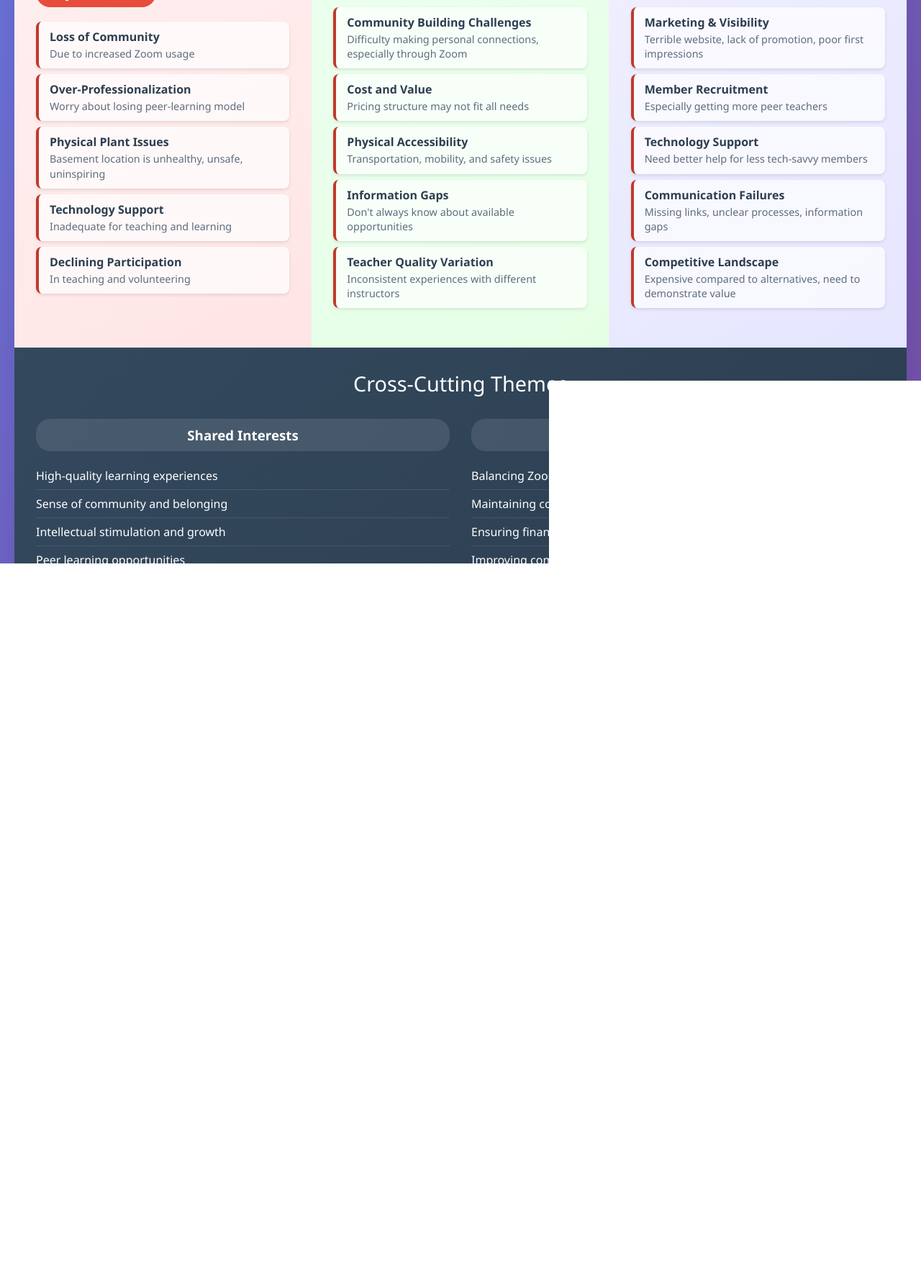
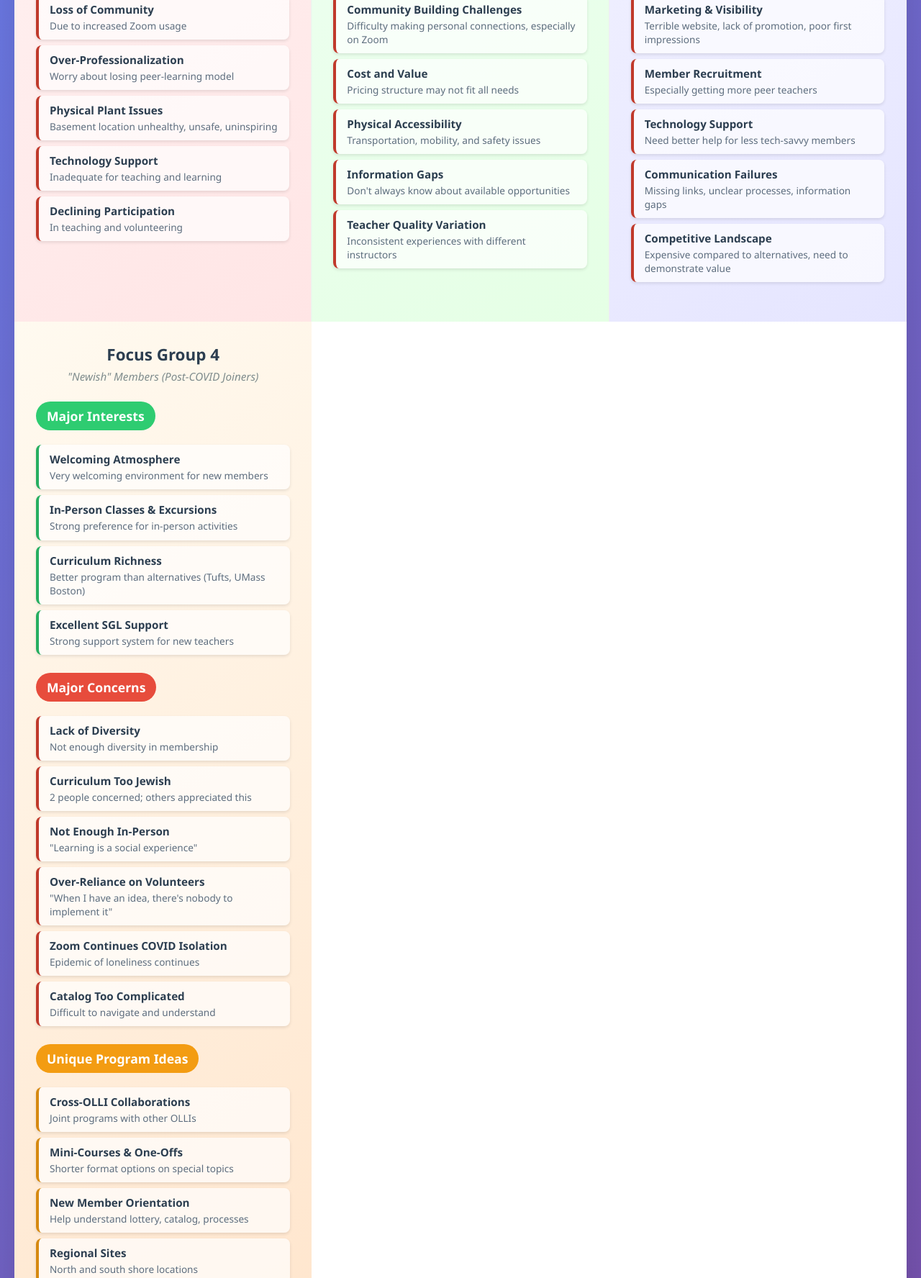
Before and after one commit to JHNDAY/JhndayRprts, a plain HTML site: page BolliFocusGroupAnalysis.html in a window 1280 px wide. Shown: the part 742-2518 px from the top of the page at 72% size. Before the commit the page ends 1628 px from the top, so only its background shows below. Drawn offline with Linux system fonts and the light colour scheme.

Commit message:
Update BolliFocusGroupAnalysis.html

```diff
--- a/BolliFocusGroupAnalysis.html
+++ b/BolliFocusGroupAnalysis.html
@@ -14,7 +14,7 @@
         }
 
         .container {
-            max-width: 1400px;
+            max-width: 1600px;
             margin: 0 auto;
             background: white;
             border-radius: 15px;
@@ -43,7 +43,7 @@
 
         .groups-container {
             display: grid;
-            grid-template-columns: repeat(auto-fit, minmax(400px, 1fr));
+            grid-template-columns: repeat(auto-fit, minmax(350px, 1fr));
             gap: 0;
         }
 
@@ -73,11 +73,13 @@
             color: #7f8c8d;
             font-style: italic;
             margin: 0;
+            font-size: 0.95em;
         }
 
         .group1 { background: linear-gradient(145deg, #fff5f5 0%, #ffe5e5 100%); }
         .group2 { background: linear-gradient(145deg, #f0fff4 0%, #e5ffe5 100%); }
         .group3 { background: linear-gradient(145deg, #f5f5ff 0%, #e5e5ff 100%); }
+        .group4 { background: linear-gradient(145deg, #fffaf0 0%, #ffe5cc 100%); }
 
         .section {
             margin-bottom: 25px;
@@ -99,6 +101,11 @@
 
         .concerns .section-title {
             background: #e74c3c;
+            color: white;
+        }
+
+        .ideas .section-title {
+            background: #f39c12;
             color: white;
         }
 
@@ -130,14 +137,19 @@
             border-left-color: #c0392b;
         }
 
+        .ideas .item-list li {
+            border-left-color: #d68910;
+        }
+
         .item-title {
             font-weight: 600;
             margin-bottom: 3px;
             color: #2c3e50;
+            font-size: 0.95em;
         }
 
         .item-desc {
-            font-size: 0.9em;
+            font-size: 0.85em;
             color: #5d6d7e;
             line-height: 1.4;
         }
@@ -145,7 +157,7 @@
         .cross-cutting {
             background: linear-gradient(135deg, #34495e 0%, #2c3e50 100%);
             color: white;
-            padding: 30px;
+            padding: 40px;
         }
 
         .cross-cutting h2 {
@@ -184,6 +196,12 @@
             border-bottom: none;
         }
 
+        @media (max-width: 1200px) {
+            .groups-container {
+                grid-template-columns: repeat(2, 1fr);
+            }
+        }
+
         @media (max-width: 768px) {
             .groups-container {
                 grid-template-columns: 1fr;
@@ -209,11 +227,10 @@
     <div class="container">
         <div class="header">
             <h1>BOLLI Strategic Planning Focus Groups</h1>
-            <p>Analysis of Major Interests and Concerns</p>
+            <p>Comprehensive Analysis of Major Interests and Concerns - All Four Groups</p>
         </div>
 
         <div class="groups-container">
-            <!-- Group 1: Veteran Leaders -->
             <div class="group group1">
                 <div class="group-header">
                     <h2 class="group-title">Focus Group 1</h2>
@@ -255,7 +272,7 @@
                         </li>
                         <li>
                             <div class="item-title">Physical Plant Issues</div>
-                            <div class="item-desc">Basement location is unhealthy, unsafe, uninspiring</div>
+                            <div class="item-desc">Basement location unhealthy, unsafe, uninspiring</div>
                         </li>
                         <li>
                             <div class="item-title">Technology Support</div>
@@ -269,7 +286,6 @@
                 </div>
             </div>
 
-            <!-- Group 2: Mixed Experience -->
             <div class="group group2">
                 <div class="group-header">
                     <h2 class="group-title">Focus Group 2</h2>
@@ -303,7 +319,7 @@
                     <ul class="item-list">
                         <li>
                             <div class="item-title">Community Building Challenges</div>
-                            <div class="item-desc">Difficulty making personal connections, especially through Zoom</div>
+                            <div class="item-desc">Difficulty making personal connections, especially on Zoom</div>
                         </li>
                         <li>
                             <div class="item-title">Cost and Value</div>
@@ -325,7 +341,6 @@
                 </div>
             </div>
 
-            <!-- Group 3: Diverse Tenure -->
             <div class="group group3">
                 <div class="group-header">
                     <h2 class="group-title">Focus Group 3</h2>
@@ -380,10 +395,95 @@
                     </ul>
                 </div>
             </div>
+
+            <div class="group group4">
+                <div class="group-header">
+                    <h2 class="group-title">Focus Group 4</h2>
+                    <p class="group-subtitle">"Newish" Members (Post-COVID Joiners)</p>
+                </div>
+
+                <div class="section interests">
+                    <div class="section-title">Major Interests</div>
+                    <ul class="item-list">
+                        <li>
+                            <div class="item-title">Welcoming Atmosphere</div>
+                            <div class="item-desc">Very welcoming environment for new members</div>
+                        </li>
+                        <li>
+                            <div class="item-title">In-Person Classes & Excursions</div>
+                            <div class="item-desc">Strong preference for in-person activities</div>
+                        </li>
+                        <li>
+                            <div class="item-title">Curriculum Richness</div>
+                            <div class="item-desc">Better program than alternatives (Tufts, UMass Boston)</div>
+                        </li>
+                        <li>
+                            <div class="item-title">Excellent SGL Support</div>
+                            <div class="item-desc">Strong support system for new teachers</div>
+                        </li>
+                    </ul>
+                </div>
+
+                <div class="section concerns">
+                    <div class="section-title">Major Concerns</div>
+                    <ul class="item-list">
+                        <li>
+                            <div class="item-title">Lack of Diversity</div>
+                            <div class="item-desc">Not enough diversity in membership</div>
+                        </li>
+                        <li>
+                            <div class="item-title">Curriculum Too Jewish</div>
+                            <div class="item-desc">2 people concerned; others appreciated this</div>
+                        </li>
+                        <li>
+                            <div class="item-title">Not Enough In-Person</div>
+                            <div class="item-desc">"Learning is a social experience"</div>
+                        </li>
+                        <li>
+                            <div class="item-title">Over-Reliance on Volunteers</div>
+                            <div class="item-desc">"When I have an idea, there's nobody to implement it"</div>
+                        </li>
+                        <li>
+                            <div class="item-title">Zoom Continues COVID Isolation</div>
+                            <div class="item-desc">Epidemic of loneliness continues</div>
+                        </li>
+                        <li>
+                            <div class="item-title">Catalog Too Complicated</div>
+                            <div class="item-desc">Difficult to navigate and understand</div>
+                        </li>
+                    </ul>
+                </div>
+
+                <div class="section ideas">
+                    <div class="section-title">Unique Program Ideas</div>
+                    <ul class="item-list">
+                        <li>
+                            <div class="item-title">Cross-OLLI Collaborations</div>
+                            <div class="item-desc">Joint programs with other OLLIs</div>
+                        </li>
+                        <li>
+                            <div class="item-title">Mini-Courses & One-Offs</div>
+                            <div class="item-desc">Shorter format options on special topics</div>
+                        </li>
+                        <li>
+                            <div class="item-title">New Member Orientation</div>
+                            <div class="item-desc">Help understand lottery, catalog, processes</div>
+                        </li>
+                        <li>
+                            <div class="item-title">Regional Sites</div>
+                            <div class="item-desc">North and south shore locations</div>
+                        </li>
+                        <li>
+                            <div class="item-title">Applied Technology Series</div>
+                            <div class="item-desc">GPS, AI, smartphones, drones, etc.</div>
+                        </li>
+                    </ul>
+                </div>
+            </div>
         </div>
 
         <div class="cross-cutting">
-            <h2>Cross-Cutting Themes</h2>
+            <h2>Cross-Cutting Themes Across All Four Groups</h2>
             <div class="themes-grid">
                 <div class="theme-section">
                     <h3>Shared Interests</h3>
```
